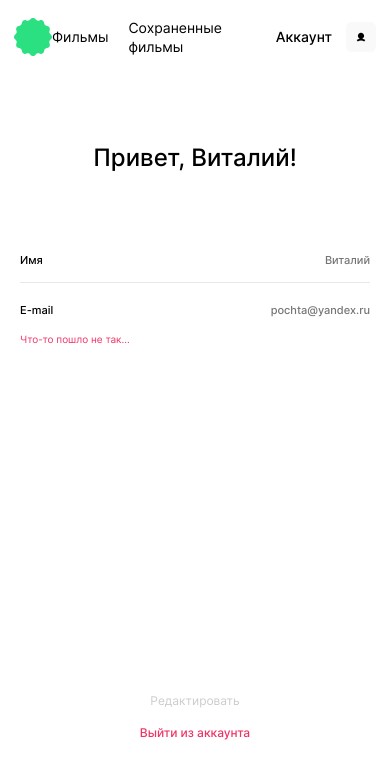
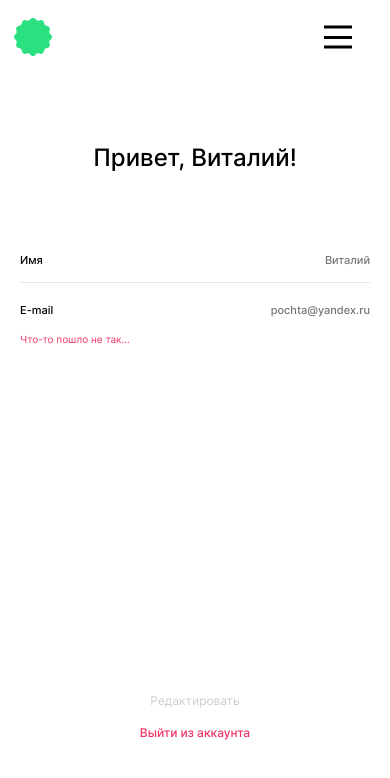
Before and after one commit to Balzak1976/movies-explorer-frontend, a React (Create React App) app: page /profile in a window 390 px wide. Shown: the top 778 px of the page. Built offline with nearby package versions, Linux system fonts and the light colour scheme.

Commit message:
feat: создать компонент BtnBurgerWithMenuProfile

```diff
--- a/src/components/Header/Header.css
+++ b/src/components/Header/Header.css
@@ -1,6 +1,6 @@
 .header {
   width: 100%;
-  padding: 0 70px 0;
+  padding: 18px 70px;
   box-sizing: border-box;
   display: flex;
   z-index: 10;
@@ -8,12 +8,14 @@
 
 @media screen and (max-width: 770px) {
   .header {
-    padding: 0 30px 0;
+    padding-right: 30px;
+    padding-left: 30px;
   }
 }
 
 @media screen and (max-width: 450px) {
   .header {
-    padding: 0 14px 0;
+    padding-right: 14px;
+    padding-left: 14px;
   }
 }
--- /dev/null
+++ b/src/components/Header/Navigation/BtnBurger/BtnBurger.css
@@ -0,0 +1,70 @@
+.btn-burger {
+  --btn-w: 28px;
+  --btn-h: 23px;
+  --strip-h: 3px;
+
+  height: 44px;
+  padding: 8px;
+  display: none;
+  border: 0;
+  background-color: inherit;
+  transition: opacity 0.5s ease-in-out;
+  z-index: 100;
+}
+
+.btn-burger:hover {
+  cursor: pointer;
+  transition: opacity 0.5s ease-in-out;
+  opacity: 0.6;
+}
+
+@media screen and (max-width: 770px) {
+  .btn-burger {
+    display: flex;
+    align-items: center;
+  }
+
+  .btn-burger__inner {
+    display: block;
+    position: relative;
+    height: var(--strip-h);
+    width: var(--btn-w);
+    background-color: #000;
+    margin-left: auto;
+    margin-right: auto;
+  }
+
+  .btn-burger__inner::before,
+  .btn-burger__inner::after {
+    content: '';
+    position: absolute;
+    height: var(--strip-h);
+    width: var(--btn-w);
+    left: 0;
+    top: 50%;
+    background-color: #000;
+    transition: transform 0.5s ease-in-out;
+  }
+
+  .btn-burger__inner::before {
+    transform: translateY(calc(-50% - (var(--btn-h) - var(--strip-h))/2));
+  }
+
+  .btn-burger__inner::after {
+    transform: translateY(calc(-50% + (var(--btn-h) - var(--strip-h))/2));
+  }
+
+  .btn-burger__inner_active {
+    background: transparent;
+  }
+
+  .btn-burger__inner_active::before {
+    transform: translateX(17px) translateY(-50%) rotate(45deg);
+    width: calc(var(--btn-w) - 6px);
+  }
+
+  .btn-burger__inner_active::after {
+    transform:  translateX(17px) translateY(-50%) rotate(-45deg);
+    width: calc(var(--btn-w) - 6px);
+  }
+}
--- /dev/null
+++ b/src/components/Header/Navigation/BtnBurger/BtnBurger.js
@@ -0,0 +1,15 @@
+import './BtnBurger.css';
+
+function BtnBurger({classMix, onClick, isOpen }) {
+  return (
+    <button
+      className={`btn-burger ${classMix}`}
+      onClick={onClick}
+      type="button"
+      aria-label="управление отображением меню профиля">
+      <span className={`btn-burger__inner ${isOpen && 'btn-burger__inner_active'}`} />
+    </button>
+  );
+}
+
+export default BtnBurger;
--- a/src/components/Header/Navigation/MenuAuth/MenuAuth.css
+++ b/src/components/Header/Navigation/MenuAuth/MenuAuth.css
@@ -1,11 +1,3 @@
-.menu-auth {
-  min-height: 74px;
-  width: 100%;
-  display: flex;
-  justify-content: space-between;
-  align-items: center;
-}
-
 .menu-auth__list {
   display: flex;
   align-items: baseline;
--- a/src/components/Header/Navigation/MenuAuth/MenuAuth.js
+++ b/src/components/Header/Navigation/MenuAuth/MenuAuth.js
@@ -1,11 +1,10 @@
 import './MenuAuth.css';
 import { Link } from 'react-router-dom';
-import Logo from '../../Logo/Logo';
+
 
 function MenuAuth() {
   return (
     <nav className="menu-auth">
-      <Logo/>
       <ul className="menu-auth__list reset-ul">
         <li>
           <Link to="/signup" className="menu-auth__link menu-auth__link_type_register">
--- a/src/components/Header/Navigation/MenuProfile/MenuProfile.css
+++ b/src/components/Header/Navigation/MenuProfile/MenuProfile.css
@@ -1,14 +1,20 @@
 .menu-profile {
-  min-height: 74px;
-  width: 100%;
   display: flex;
-  justify-content: space-between;
   align-items: center;
 }
+
+menu-profile__shutter {
+  display: none;
+}
+
 .menu-profile__list {
   display: flex;
   align-items: center;
   gap: 20px;
+}
+
+.menu-profile__title {
+  display: none;
 }
 
 .menu-profile__link {
@@ -44,3 +50,91 @@
   background-repeat: no-repeat;
   background-size: 34.6%;
 }
+
+@media screen and (max-width: 770px) {
+  .shutter {
+    position: fixed;
+    top: 0;
+    bottom: 0;
+    right: 100vw;
+    left: 0;
+    transition: z-index 0.5s ease-in-out;
+    z-index: 80;
+  }
+
+  .shutter_active {
+    right: 0;
+    background-color: rgba(0, 0, 0, 0.3);
+  }
+
+  .menu-profile {
+    padding-top: 160px;
+    padding-bottom: 89px;
+    flex-direction: column;
+    position: fixed;
+    top: 0;
+    bottom: 0;
+    right: -100vw;
+    min-width: 67.7vw;
+    background-color: #fff;
+    transition: right 0.5s ease-in-out;
+    z-index: 90;
+  }
+
+  .menu-profile__title {
+    display: block;
+    margin-top: 0;
+    margin-bottom: 28px;
+    font-weight: 500;
+    font-size: 18px;
+    line-height: 1.22;
+  }
+
+  .menu-profile_type_burger {
+    right: 0;
+  }
+
+  .btn-burger_menu-profile {
+    position: fixed;
+    top: 15px;
+    right: 30px;
+  }
+
+  .menu-profile__list {
+    flex-direction: column;
+    gap: 28px;
+  }
+
+  .menu-profile__link {
+    padding-bottom: 4px;
+    font-weight: 500;
+    font-size: 18px;
+    line-height: 1.22;
+  }
+
+  .menu-profile__link_active {
+    border-bottom: 2px solid #000;
+  }
+
+  .menu-profile__item_type_profile {
+    flex: 1;
+    display: flex;
+    align-items: flex-end;
+  }
+
+  .menu-profile__link_type_profile {
+    margin-left: 0;
+    gap: 13px;
+    font-weight: 500;
+    font-size: 14px;
+    line-height: 1.14;
+  }
+}
+
+@media screen and (max-width: 440px) {
+  .menu-profile {
+    padding-top: 145px;
+    padding-bottom: 89px;
+    min-width: 100vw;
+  }
+}
--- a/src/components/Header/Navigation/MenuProfile/MenuProfile.js
+++ b/src/components/Header/Navigation/MenuProfile/MenuProfile.js
@@ -1,12 +1,25 @@
 import './MenuProfile.css';
+import { useState } from 'react';
 import { NavLink } from 'react-router-dom';
-import Logo from '../../Logo/Logo';
+import BtnBurger from '../BtnBurger/BtnBurger';
 
 function MenuProfile() {
+  const [isMenuOpen, setMenuOpen] = useState(false);
+
+  const handelBtnBurgerClick = () => {
+    setMenuOpen(!isMenuOpen);
+  };
+
   return (
-    <nav className="menu-profile">
-      <Logo/>
-      <ul className="menu-profile__list reset-ul">
+    <>
+      <div className={`shutter ${isMenuOpen && 'shutter_active'}`} />
+
+      <BtnBurger classMix={'btn-burger_menu-profile '} onClick={handelBtnBurgerClick} isOpen={isMenuOpen} />
+
+      <nav className={`menu-profile ${isMenuOpen && 'menu-profile_type_burger'}`}>
+        <h3 className={`menu-profile__title ${isMenuOpen && 'menu-profile__title_type_burger'}`}>Главная</h3>
+
+        <ul className={`menu-profile__list reset-ul`}>
           <li>
             <NavLink
               to="/movies"
@@ -18,10 +31,10 @@ function MenuProfile() {
             <NavLink
               to="/saved-movies"
               className={({ isActive }) => `menu-profile__link ${isActive ? 'menu-profile__link_active' : ''}`}>
-            Сохраненные фильмы
+              Сохранённые фильмы
             </NavLink>
           </li>
-        <li>
+          <li className="menu-profile__item menu-profile__item_type_profile">
             <NavLink
               to="/profile"
               className={({ isActive }) =>
@@ -33,6 +46,7 @@ function MenuProfile() {
           </li>
         </ul>
       </nav>
+    </>
   );
 }
 
--- a/src/components/Header/Navigation/Navigation.css
+++ b/src/components/Header/Navigation/Navigation.css
@@ -1,7 +1,7 @@
 .navigation {
   width: 100%;
   display: flex;
-  justify-content: flex-end;
+  justify-content: space-between;
   align-items: center;
   gap: 50px;
 }
--- a/src/components/Header/Navigation/Navigation.js
+++ b/src/components/Header/Navigation/Navigation.js
@@ -3,15 +3,22 @@ import { Routes, Route } from 'react-router-dom';
 import ProtectedRouteElement from '../../parts/ProtectedRoute';
 import MenuAuth from './MenuAuth/MenuAuth';
 import MenuProfile from './MenuProfile/MenuProfile';
+import Logo from '../Logo/Logo';
 
 function Navigation({ loggedIn }) {
   return (
     <div className="navigation">
       <Routes>
-        <Route path="/" element={<MenuAuth />} />
-        <Route path={'/movies'} element={<ProtectedRouteElement component={MenuProfile} loggedIn={loggedIn} />} />
-        <Route path={'/saved-movies'} element={<ProtectedRouteElement component={MenuProfile} loggedIn={loggedIn} />} />
-        <Route path={'/profile'} element={<ProtectedRouteElement component={MenuProfile} loggedIn={loggedIn} />} />
+        <Route path="/" element={<><Logo/> <MenuAuth /></>}/>
+        <Route path={'/movies'} element={<>
+          <Logo /><ProtectedRouteElement component={MenuProfile} loggedIn={loggedIn} />
+        </>} />
+        <Route path={'/saved-movies'} element={<>
+          <Logo /><ProtectedRouteElement component={MenuProfile} loggedIn={loggedIn} />
+        </>} />
+        <Route path={'/profile'} element={<>
+          <Logo /><ProtectedRouteElement component={MenuProfile} loggedIn={loggedIn} />
+        </>} />
         <Route path="*" element={null} />
       </Routes>
     </div>
```
Also changed, not shown: src/components/Header/BtnBurgerWithMenu/BtnBurgerWithMenuProfile.css (added, +23 -0 lines), src/components/Header/BtnBurgerWithMenu/BtnBurgerWithMenuProfile.js (added, +24 -0 lines). Lines whose indentation alone changed are shown as unchanged.
